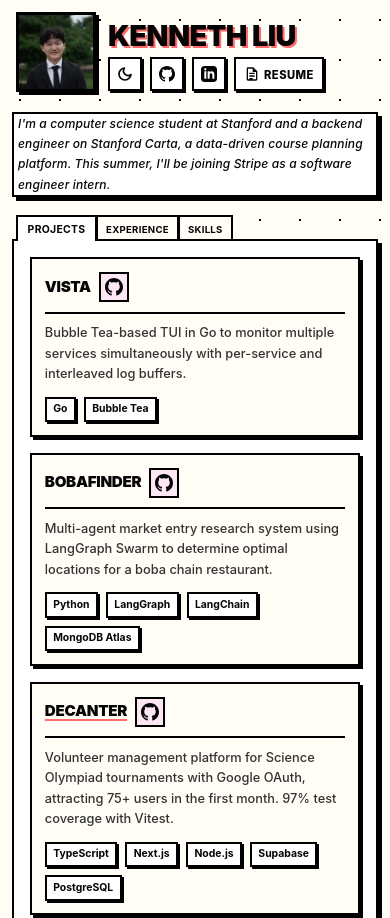
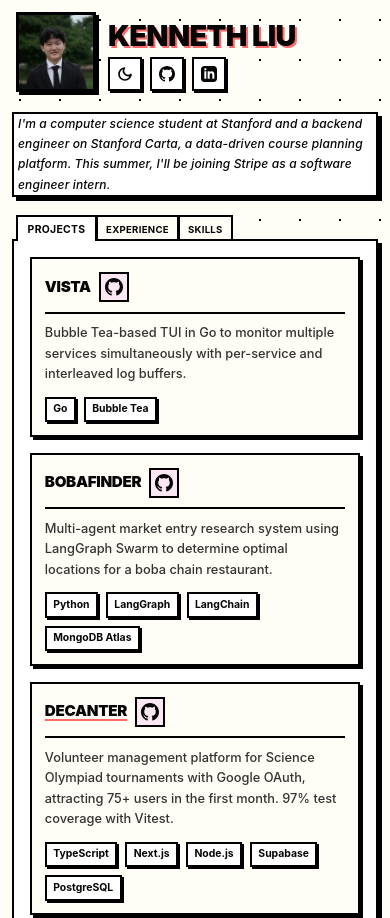
Before and after one commit to kennethliu0/kennethliu0.github.io, an Astro site: page / in a window 390 px wide. Shown: the top 918 px of the page. Built offline with nearby package versions, Linux system fonts and the light colour scheme; Astro itself is replaced by a stand-in of ours.

Commit message:
Remove resume from portfolio

```diff
--- a/src/components/PortfolioContent.astro
+++ b/src/components/PortfolioContent.astro
@@ -28,7 +28,6 @@ interface SkillCategory {
 interface SocialLinks {
   github: string;
   linkedin: string;
-  resume: string;
 }
 
 interface Props {
@@ -57,10 +56,6 @@ const { projects, employment, skills, socialLinks, about } = Astro.props;
           </a>
           <a href={socialLinks.linkedin} target="_blank" rel="noopener noreferrer" class="social-link hover-scale-sm" aria-label="LinkedIn">
             <svg width="20" height="20" fill="currentColor" viewBox="0 0 24 24"><path d="M19 0h-14c-2.761 0-5 2.239-5 5v14c0 2.761 2.239 5 5 5h14c2.762 0 5-2.239 5-5v-14c0-2.761-2.238-5-5-5zm-11 19h-3v-11h3v11zm-1.5-12.268c-.966 0-1.75-.79-1.75-1.764s.784-1.764 1.75-1.764 1.75.79 1.75 1.764-.783 1.764-1.75 1.764zm13.5 12.268h-3v-5.604c0-3.368-4-3.113-4 0v5.604h-3v-11h3v1.765c1.396-2.586 7-2.777 7 2.476v6.759z"/></svg>
-          </a>
-          <a href={socialLinks.resume} target="_blank" rel="noopener noreferrer" class="resume-button hover-scale-sm" aria-label="Resume">
-            <svg width="20" height="20" fill="currentColor" viewBox="0 0 24 24"><path d="M14 2H6a2 2 0 0 0-2 2v16a2 2 0 0 0 2 2h12a2 2 0 0 0 2-2V8l-6-6zM6 20V4h7v5h5v11H6zm2-6h8v2H8v-2zm0-4h8v2H8v-2zm0 8h5v2H8v-2z"/></svg>
-            <span style="transform: translateY(1px);">Resume</span>
           </a>
         </div>
       </div>
--- a/src/data/portfolio.ts
+++ b/src/data/portfolio.ts
@@ -25,7 +25,6 @@ export interface SkillCategory {
 export interface SocialLinks {
   github: string;
   linkedin: string;
-  resume: string;
 }
 
 export const projects: Project[] = [
@@ -235,7 +234,6 @@ export const skills: SkillCategory[] = [
 export const socialLinks: SocialLinks = {
   github: "https://github.com/kennethliu0",
   linkedin: "https://linkedin.com/in/kennethhliu",
-  resume: "/Kenneth_Liu_resume.pdf",
 };
 
 export const about =
--- a/src/styles/global.css
+++ b/src/styles/global.css
@@ -149,36 +149,6 @@ button {
   transform: translate(-2px, -2px);
   box-shadow: 5px 5px 0 var(--accent);
   background-color: var(--accent);
-}
-
-/* Resume CTA button */
-.resume-button {
-  display: inline-flex;
-  align-items: center;
-  justify-content: center;
-  gap: 0.4rem;
-  height: 40px;
-  padding: 0 0.65rem 0 0.5rem;
-  background-color: var(--bg-card);
-  border: 2px solid var(--border);
-  color: var(--text-primary);
-  box-shadow: 3px 3px 0 var(--shadow-color);
-  transition: all 0.2s ease;
-  text-decoration: none;
-  font-weight: 800;
-  font-size: 0.85rem;
-  text-transform: uppercase;
-  letter-spacing: 0.04em;
-  white-space: nowrap;
-  line-height: 1;
-}
-
-.resume-button:hover {
-  transform: translate(-2px, -2px);
-  box-shadow: 5px 5px 0 var(--accent);
-  background-color: var(--accent);
-  color: var(--text-primary);
-  text-decoration: none;
 }
 
 /* Dark mode toggle */
@@ -628,19 +598,6 @@ button {
     box-shadow: 2px 2px 0 var(--shadow-color);
   }
 
-  .resume-button {
-    height: 34px;
-    padding: 0 0.5rem;
-    font-size: 0.7rem;
-    box-shadow: 2px 2px 0 var(--shadow-color);
-    gap: 0.25rem;
-  }
-
-  .resume-button svg {
-    width: 16px;
-    height: 16px;
-  }
-
   .social-link svg {
     width: 16px;
     height: 16px;
@@ -807,12 +764,6 @@ button {
     font-size: 0.55rem;
   }
 
-  .resume-actions {
-    flex-wrap: wrap;
-    gap: 0.5rem;
-    justify-content: center;
-  }
-
   .cta-button {
     font-size: 0.75rem;
     padding: 0.4rem 1rem;
```
Also changed, not shown: CLAUDE.md (+1 -1 lines), 1 other file.
